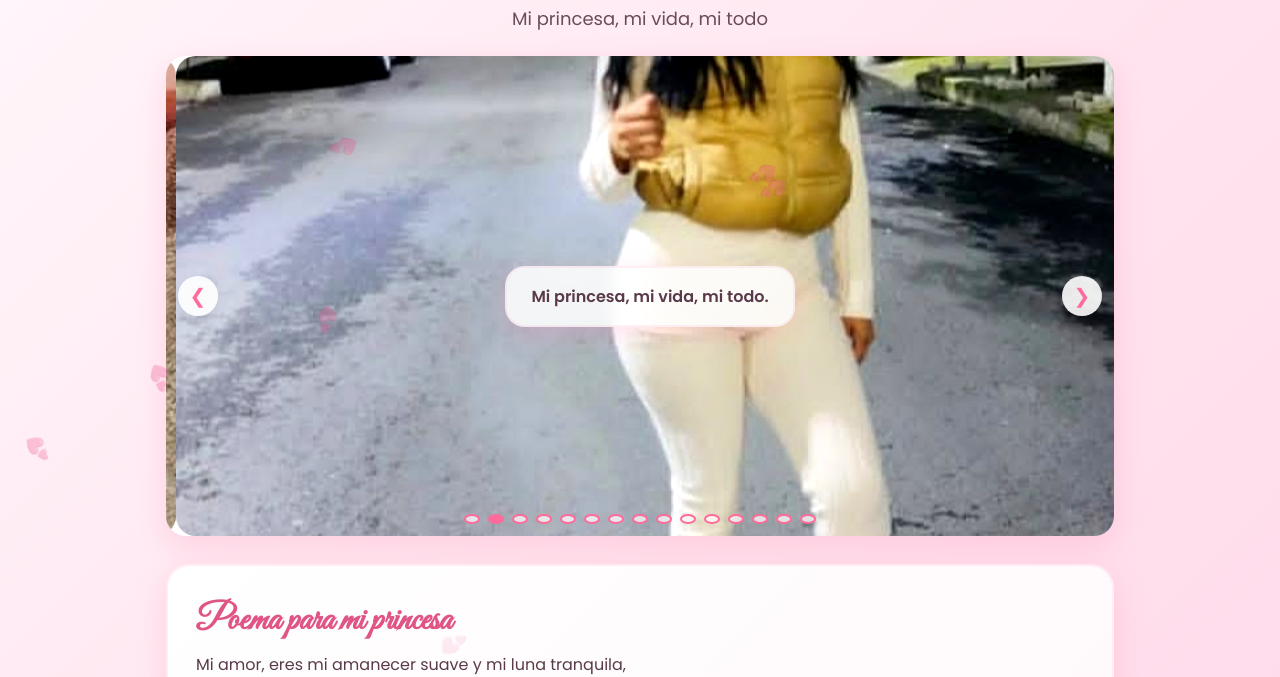
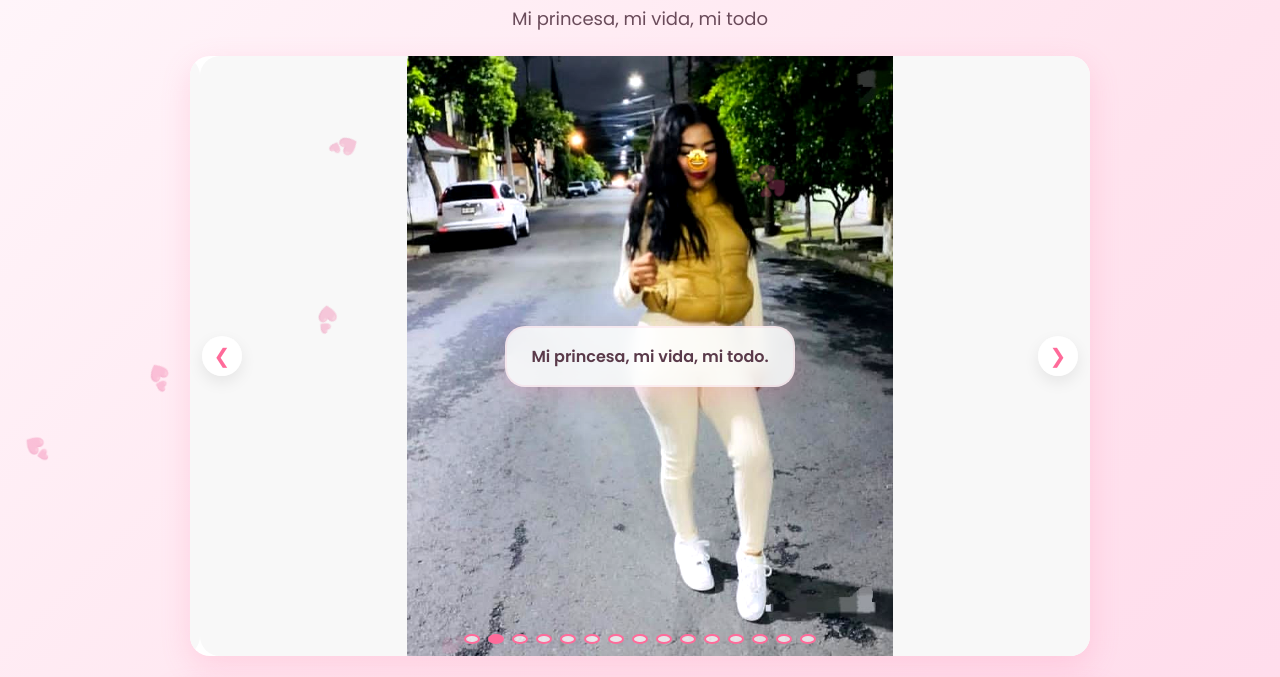
Before and after one commit to Diego311004/detalle, a website: page mi preciosa/index.html in a window 1280 px wide. Shown: the part 136-813 px from the top of the page. Drawn offline with Linux system fonts and the light colour scheme.

Commit message:
subir fotos ajuste

```diff
--- a/mi preciosa/css/styles.css
+++ b/mi preciosa/css/styles.css
@@ -65,6 +65,8 @@ main {
     border-radius: 20px;
     box-shadow: var(--shadow);
     overflow: hidden;
+    max-width: 800px;
+    margin: 0 auto;
 }
 
 .track {
@@ -80,21 +82,20 @@ main {
 .slide {
     position: relative;
     width: 100%;
-    height: 60vh;
-    min-height: 400px;
-    max-height: 650px;
+    height: 500px;
     display: grid;
     place-items: center;
     overflow: hidden;
     border-radius: 20px;
     margin: 0 10px;
+    background: #f8f8f8;
 }
 
 .slide img {
     position: absolute;
     width: 100%;
     height: 100%;
-    object-fit: cover;
+    object-fit: contain;
     object-position: center;
     filter: saturate(1.1) contrast(1.1) brightness(1.05);
     transition: transform 0.3s ease, filter 0.3s ease;
@@ -490,4 +491,23 @@ html {
 
 @media (min-width: 768px) {
     .title { font-size: 68px; }
+
+    .slide {
+        height: 600px;
+    }
+
+    .carousel {
+        max-width: 900px;
+    }
 }
+
+@media (max-width: 767px) {
+    .slide {
+        height: 400px;
+    }
+
+    .carousel {
+        max-width: 100%;
+        margin: 0 10px;
+    }
+}
```
